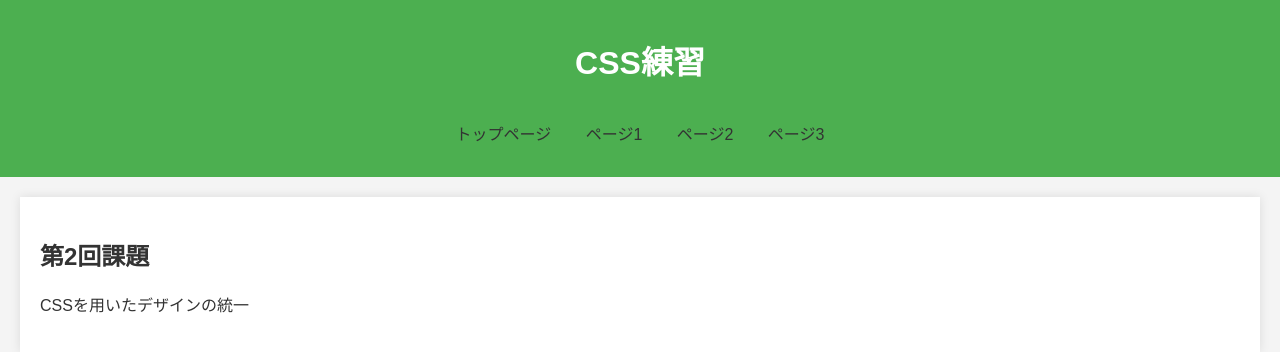
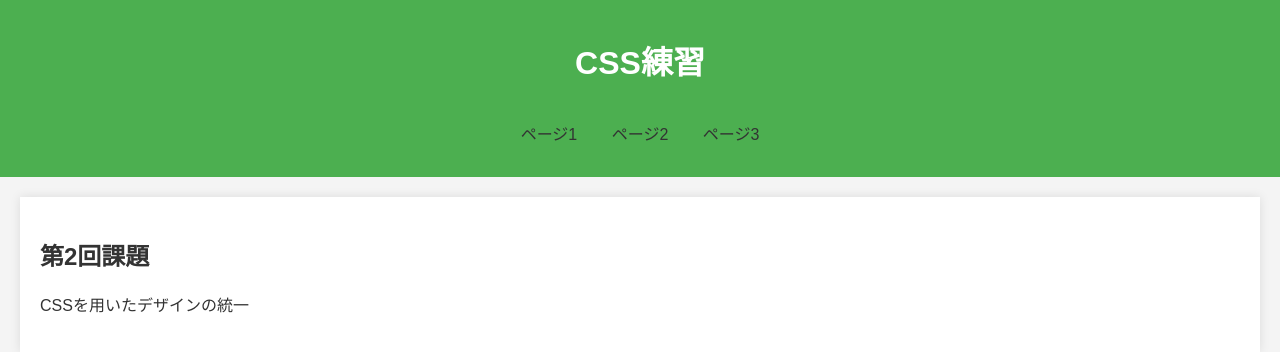
Before and after one commit to ShungoTakano/2232091, a plain HTML site: page index.html in a window 1280 px wide. Drawn offline with Linux system fonts and the light colour scheme.

Commit message:
Update index.html

```diff
--- a/index.html
+++ b/index.html
@@ -10,7 +10,6 @@
   <header>
     <h1>CSS練習</h1>
     <nav>
-      <a href="index.html">トップページ</a>
       <a href="page1.html">ページ1</a>
       <a href="page2.html">ページ2</a>
       <a href="page3.html">ページ3</a>
```
